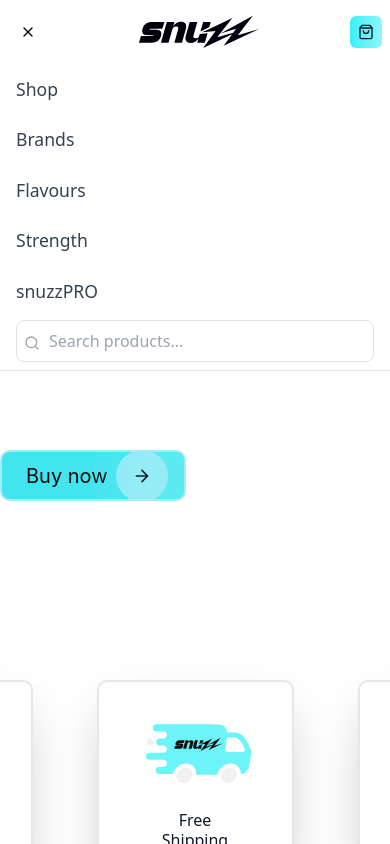
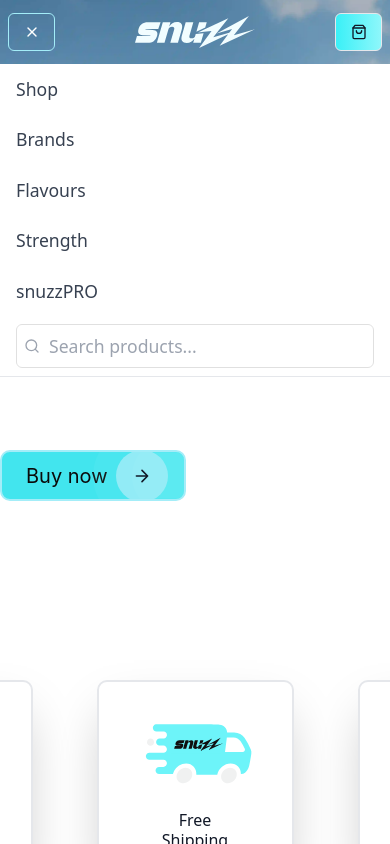
Before and after one commit to arnobt78/Ecommerce-Online-Shop-Platform-2--NextJS-SaaS-FullStack, a Next.js app: page / in a window 390 px wide. Both pictures are taken after a click on the button 28 px from the left and 32 px from the top of the page. Shown: the top 844 px of the page. Built offline with nearby package versions, Linux system fonts and the light colour scheme.

Commit message:
updated navbar

```diff
--- a/components/Navbar/Navbar.tsx
+++ b/components/Navbar/Navbar.tsx
@@ -5,6 +5,7 @@
 import { useState, useEffect } from "react";
 import { useCart } from "@/context/CartContext";
 import { useLanguage } from "@/context/LanguageContextNew";
+import { usePathname } from "next/navigation";
 import Image from "next/image";
 
 type NavbarProps = {
@@ -18,6 +19,9 @@
 }: NavbarProps) {
   const { cartItems, setCartItems, cartOpen, setCartOpen } = useCart();
   const { t } = useLanguage();
+  const pathname = usePathname();
+  const isHomePage = pathname === "/";
+  const [isInHeroSection, setIsInHeroSection] = useState(true);
   const [mobileMenuOpen, setMobileMenuOpen] = useState(false);
   const [searchQuery, setSearchQuery] = useState("");
   const [searchResults, setSearchResults] = useState<any[]>([]);
@@ -49,6 +53,13 @@
         setShowNavbar(true); // Always visible on mobile
       }
 
+      // Check if we're in hero section (for homepage only)
+      if (isHomePage) {
+        // Estimate hero section height - adjust this value based on your hero section height
+        const heroSectionHeight = window.innerHeight * 0.8; // 80% of viewport height
+        setIsInHeroSection(window.scrollY < heroSectionHeight);
+      }
+
       // Close mobile menu when scrolling down (but not when search is focused)
       if (!isAtTop && mobileMenuOpen && !searchFocused) {
         setMobileMenuOpen(false);
@@ -57,7 +68,7 @@
 
     window.addEventListener("scroll", handleScroll);
     return () => window.removeEventListener("scroll", handleScroll);
-  }, [mobileMenuOpen, searchFocused]);
+  }, [mobileMenuOpen, searchFocused, isHomePage]);
 
   // Add search functionality
   useEffect(() => {
@@ -143,7 +154,13 @@
 
   return (
     <header
-      className="w-full bg-white [@media(max-width:1184px)]:bg-white sm:bg-transparent text-[1.1rem] fixed top-0 left-0 z-50 transition-transform duration-300"
+      className={`w-full text-[1.1rem] fixed top-0 left-0 z-50 transition-transform duration-300 ${
+        isHomePage
+          ? isInHeroSection
+            ? "[@media(max-width:1184px)]:bg-transparent sm:bg-transparent"
+            : "[@media(max-width:1184px)]:bg-white sm:bg-transparent"
+          : "[@media(max-width:1184px)]:bg-white sm:bg-transparent"
+      }`}
       style={{
         transform: showNavbar ? "translateY(0)" : "translateY(-100%)",
         pointerEvents: showNavbar ? "auto" : "none",
@@ -159,7 +176,11 @@
               style={{ minWidth: 120, maxWidth: 120, width: 120, height: 48 }}
             >
               <Image
-                src="/logo-black.svg"
+                src={
+                  isHomePage && isInHeroSection
+                    ? "/logo-white.svg"
+                    : "/logo-black.svg"
+                }
                 alt="SNUZZ"
                 width={120}
                 height={48}
@@ -184,7 +205,9 @@
               <a
                 key={index}
                 href={item.href}
-                className="relative font-large hover:text-[#3AF0F7] transition-all duration-300 flex items-center justify-center"
+                className={`relative font-large hover:text-[#3AF0F7] transition-all duration-300 flex items-center justify-center ${
+                  isHomePage && isInHeroSection ? "text-white" : "text-gray-900"
+                }`}
                 style={{
                   minWidth: 90,
                   maxWidth: 110,
@@ -203,14 +226,20 @@
           {/* Search and Cart buttons (desktop) */}
           <div className="flex items-center space-x-4">
             <div className="relative hidden sm:block">
-              <Search className="absolute left-2 top-1/2 transform -translate-y-1/2 text-gray-400 w-4 h-4 z-10" />
+              <Search
+                className={`absolute left-2 top-1/2 transform -translate-y-1/2 w-4 h-4 z-10 ${
+                  isHomePage && isInHeroSection ? "text-white" : "text-gray-400"
+                }`}
+              />
               <input
                 value={searchQuery}
                 onChange={(e) => setSearchQuery(e.target.value)}
                 onFocus={() => setSearchFocused(true)}
                 onBlur={() => setTimeout(() => setSearchFocused(false), 200)}
                 // placeholder={t("nav.search.placeholder")}
-                className="pl-8 pr-3 py-1.5 w-48 h-8 text-sm text-gray-600 border border-[#E0E0E0] rounded-lg focus:outline-none focus:ring-2 focus:ring-[#8ffaff]"
+                className={`pl-8 pr-3 py-1.5 w-48 h-8 text-md border border-[#E0E0E0] rounded-[6px] focus:outline-none focus:ring-2 focus:ring-gray-300 bg-transparent ${
+                  isHomePage && isInHeroSection ? "text-white" : "text-gray-600"
+                }`}
               />
               {showSearchResults && (
                 <div className="absolute top-full left-0 mt-1 bg-white border border-gray-200 rounded-2xl z-50 w-[300px] max-h-[390px] overflow-y-auto">
@@ -465,16 +494,28 @@
           <Button
             variant="ghost"
             size="icon"
-            className=""
+            className={`${
+              isHomePage && isInHeroSection
+                ? "bg-white/22 hover:bg-slate-400 border border-[#A4EDF8] rounded-[6px] w-[47px] h-[38px] p-0"
+                : "bg-white/22 border border-[#A4EDF8] rounded-[6px] w-[47px] h-[38px] p-0"
+            }`}
             onClick={() => {
               // Ensure state is properly synchronized
               setMobileMenuOpen((prev) => !prev);
             }}
           >
             {mobileMenuOpen ? (
-              <X className="w-12 h-12" />
+              <X
+                className={`w-12 h-12 ${
+                  isHomePage && isInHeroSection ? "text-white" : "text-gray-900"
+                }`}
+              />
             ) : (
-              <Menu className="w-12 h-12" />
+              <Menu
+                className={`w-12 h-12 ${
+                  isHomePage && isInHeroSection ? "text-white" : "text-gray-900"
+                }`}
+              />
             )}
           </Button>
           {/* Center logo */}
@@ -484,7 +525,11 @@
             style={{ minWidth: 120, maxWidth: 120, width: 120, height: 48 }}
           >
             <Image
-              src="/logo-black.svg"
+              src={
+                isHomePage && isInHeroSection
+                  ? "/logo-white.svg"
+                  : "/logo-black.svg"
+              }
               alt="SNUZZ"
               width={120}
               height={48}
@@ -496,11 +541,11 @@
           <Button
             variant="ghost"
             onClick={() => setCartOpen(true)}
-            className="relative bg-gradient-to-r from-[#3AF0F7] to-[#8ef7fb] hover:from-[#2de0e7] hover:to-[#7ee6ea] text-gray-900 transition-all duration-300 transform hover:scale-110 rounded-md h-8 px-2"
+            className="relative bg-gradient-to-r from-[#3AF0F7] to-[#8ef7fb] hover:from-[#2de0e7] hover:to-[#7ee6ea] text-gray-900 transition-all duration-200 transform rounded-[6px] border border-gray-200 w-[47px] h-[38px] p-0"
           >
-            <ShoppingBag className="w-4 h-4" />
+            <ShoppingBag className="w-8 h-8" />
             {hydrated && getTotalItems() > 0 && (
-              <span className="absolute -top-1 -right-1 bg-red-500 text-white text-xs rounded-full w-5 h-5 flex items-center justify-center font-bold animate-pulse">
+              <span className="absolute -top-1 -right-1 bg-red-500 text-white text-xs rounded-full w-6 h-6 flex items-center justify-center font-bold animate-pulse">
                 {getTotalItems()}
               </span>
             )}
@@ -538,7 +583,7 @@
             </div>
 
             {/* Search Section - Always visible */}
-            <div className="px-4 pt-1 pb-2 relative">
+            <div className="px-4 pt-2 pb-2 relative">
               <Search className="absolute left-6 top-[calc(50%)] transform -translate-y-1/2 text-gray-400 w-4 h-4 z-10" />
               <div className="w-full max-w-full overflow-x-hidden">
                 <input
@@ -556,7 +601,7 @@
                         const inputRect = searchInput.getBoundingClientRect();
                         // Calculate how much to scroll to keep input visible
                         const scrollAdjustment =
-                          inputRect.top - window.innerHeight / 2;
+                          inputRect.top - window.innerHeight / 3;
 
                         if (scrollAdjustment < 0) {
                           // Scroll up to keep input visible
@@ -570,7 +615,7 @@
                   }}
                   onBlur={() => setTimeout(() => setSearchFocused(false), 200)}
                   placeholder={t("nav.search.placeholder")}
-                  className={`w-full pl-8 pr-4 py-2 text-base text-[16px] text-gray-600 border border-[#E0E0E0] rounded-lg focus:outline-none focus:ring-2 focus:ring-[#8ffaff] transition-all duration-300 ${
+                  className={`w-full pl-8 pr-4 py-2 text-md text-gray-600 border border-[#E0E0E0] rounded-md focus:outline-none focus:ring-2 focus:ring-gray-300 transition-all duration-300 ${
                     searchFocused ? "border-[#3AF0F7] bg-blue-50/30" : ""
                   }`}
                 />
```
